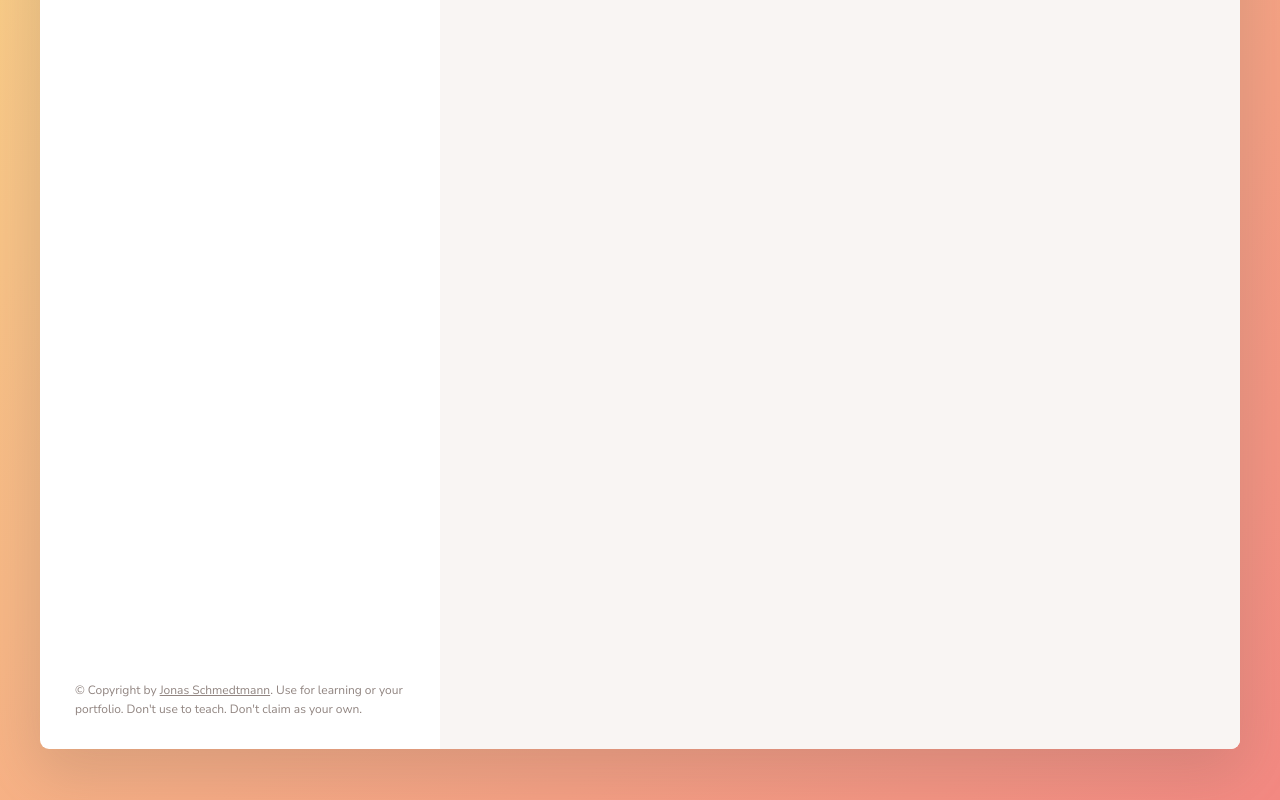
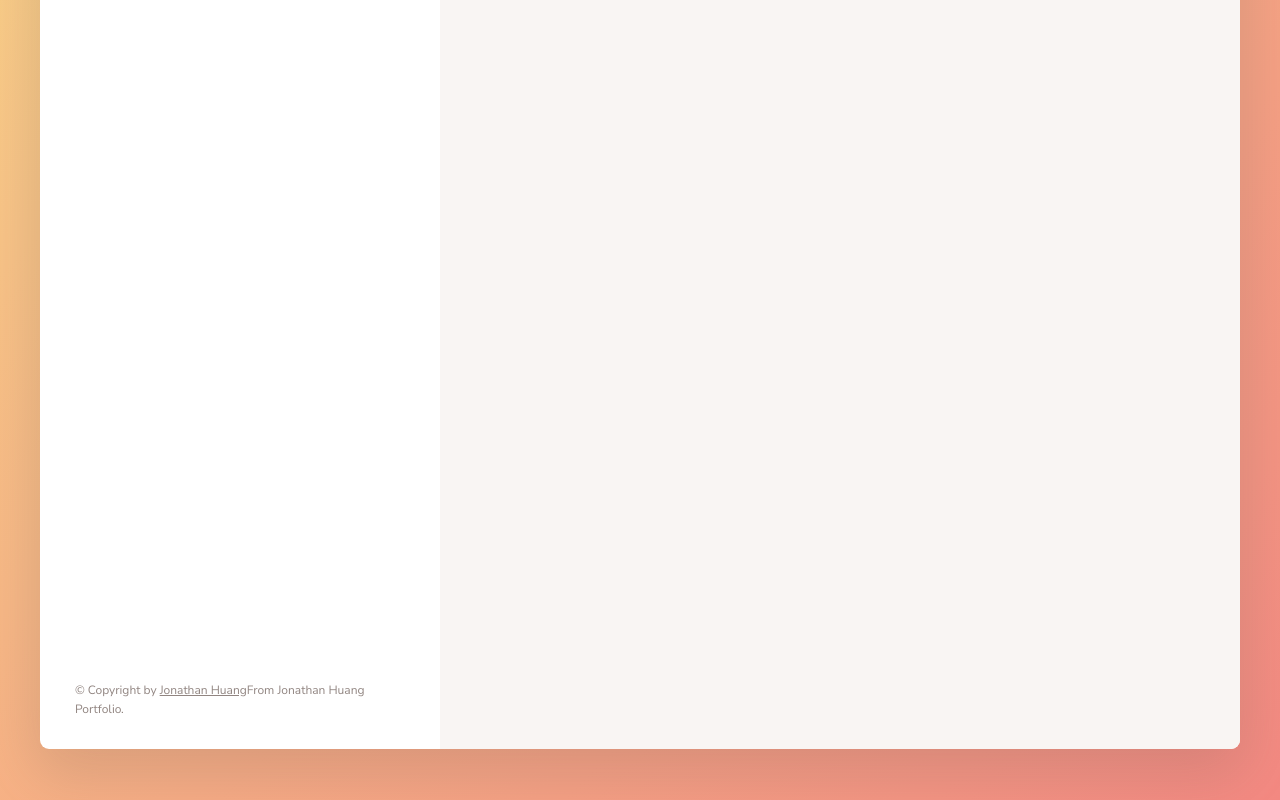
Before and after one commit to jonnohuang/forkify, a website built with Parcel: page index.html in a window 1280 px wide. Shown: the part 472-1272 px from the top of the page. Built offline with nearby package versions, Linux system fonts and the light colour scheme.

Commit message:
Update copyrigh information

```diff
--- a/index.html
+++ b/index.html
@@ -124,12 +124,11 @@
         <p class="copyright">
           &copy; Copyright by
           <a
-            class="twitter-link"
+            class="portfolio-link"
             target="_blank"
-            href="https://twitter.com/jonasschmedtman"
-            >Jonas Schmedtmann</a
-          >. Use for learning or your portfolio. Don't use to teach. Don't claim
-          as your own.
+            href="https://jonathanhuang.netlify.app/"
+            >Jonathan Huang</a
+          >From Jonathan Huang Portfolio.
         </p>
       </div>
 
--- a/src/sass/_searchResults.scss
+++ b/src/sass/_searchResults.scss
@@ -35,8 +35,8 @@
   padding: 0 3.5rem;
   margin-top: 4rem;
 
-  .twitter-link:link,
-  .twitter-link:visited {
+  .portfolio-link:link,
+  .portfolio-link:visited {
     color: $color-grey-dark-2;
   }
 }
```
